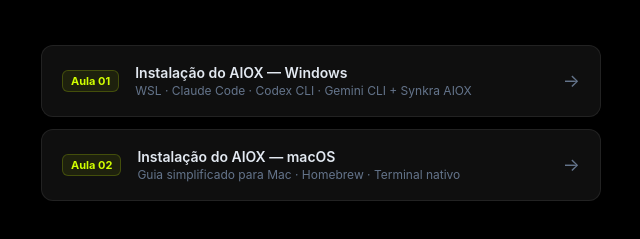
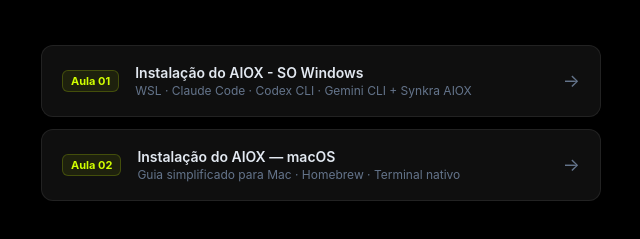
Before and after one commit to roverigor/aiox-squad, a website: page index.html in a window 1280 px wide. Shown: the part 147-386 px from the top of the page, 319-959 px from the left. Drawn offline with Linux system fonts and the light colour scheme.

Commit message:
fix: update Aula 01 title to 'Instalação do AIOX - SO Windows'

```diff
--- a/index.html
+++ b/index.html
@@ -134,7 +134,7 @@
   <a href="/aiox-install" class="lesson-card">
     <span class="lesson-num">Aula 01</span>
     <div class="lesson-info">
-      <div class="lesson-title">Instalação do AIOX — Windows</div>
+      <div class="lesson-title">Instalação do AIOX - SO Windows</div>
       <div class="lesson-desc">WSL · Claude Code · Codex CLI · Gemini CLI + Synkra AIOX</div>
     </div>
     <span class="lesson-arrow">→</span>
```
